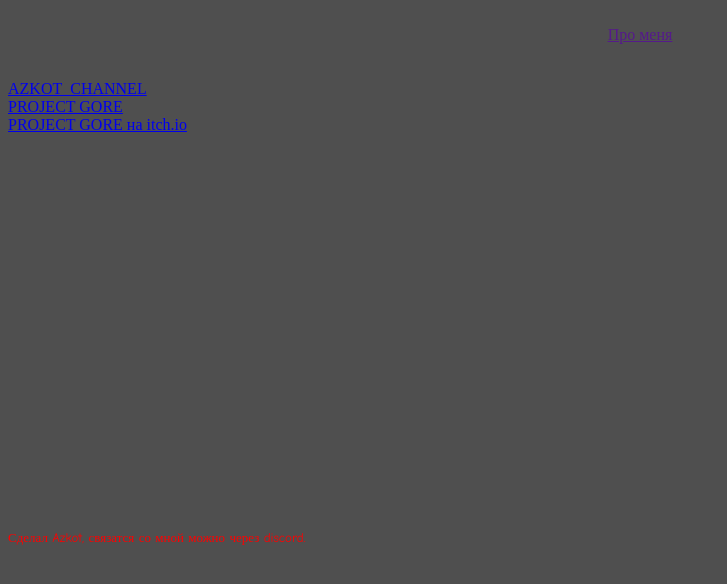
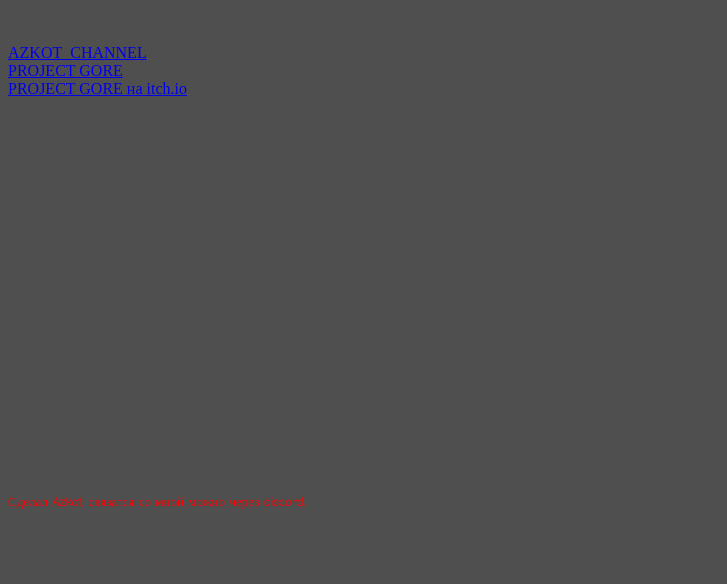
Before and after one commit to AZKOTCHANNEL/Azkot-website, a plain HTML site: page index.html in a window 1280 px wide. Shown: the whole page, without its empty margins (0-727 px from the left). Drawn offline with Linux system fonts and the light colour scheme.

Commit message:
Update index.html3

```diff
--- a/index.html
+++ b/index.html
@@ -3,12 +3,6 @@
 <head>
  <title>Azkot</title>
 </head>
-<br>
-
-
-<font size="3"><center><a href="">Про меня</a></center>
-
-
 </body>
 
 
```
